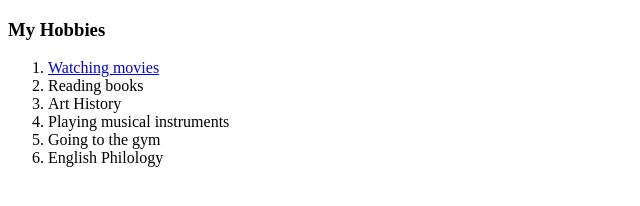
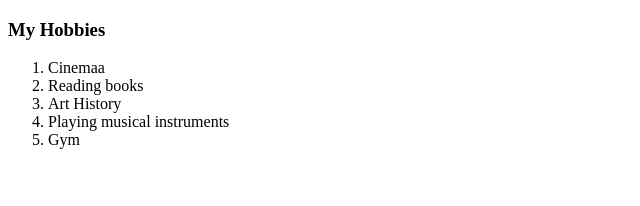
Before and after one commit to Eugenia2332/CV, a plain HTML site: page hobbies.html in a window 1280 px wide. Shown: the whole page, without its empty margins (0-640 px from the left). Drawn offline with Linux system fonts and the light colour scheme.

Commit message:
Update hobbies.html

```diff
--- a/hobbies.html
+++ b/hobbies.html
@@ -4,15 +4,14 @@
     <meta charset="UTF-8">
     <title>My Hobbies</title>
 </head>
+    <body>
 <h3>My Hobbies</h3>
     <ol>
-        <li> <a href="https://www.netflix.com/">Watching movies</a> </li>
+        <li>Cinemaa</li>
         <li>Reading books</li>
         <li>Art History</li>
         <li>Playing musical instruments</li>
-        <li>Going to the gym</li>
-        <li>English Philology</li>
+        <li>Gym</li>
     </ol>
-<body>
 </body>
 </html>
```
